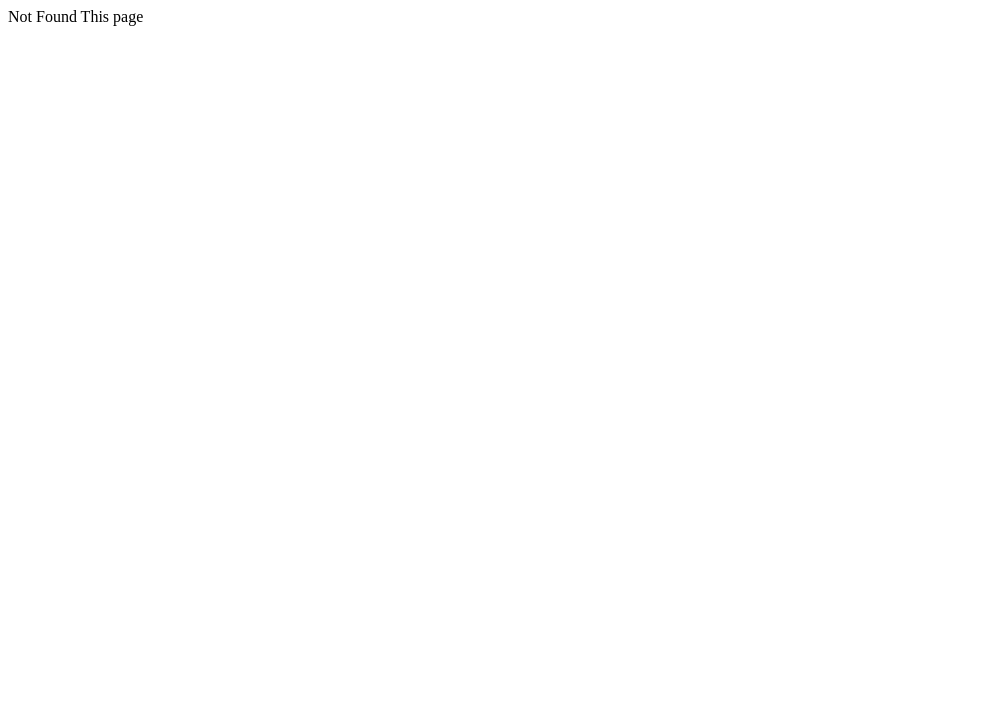
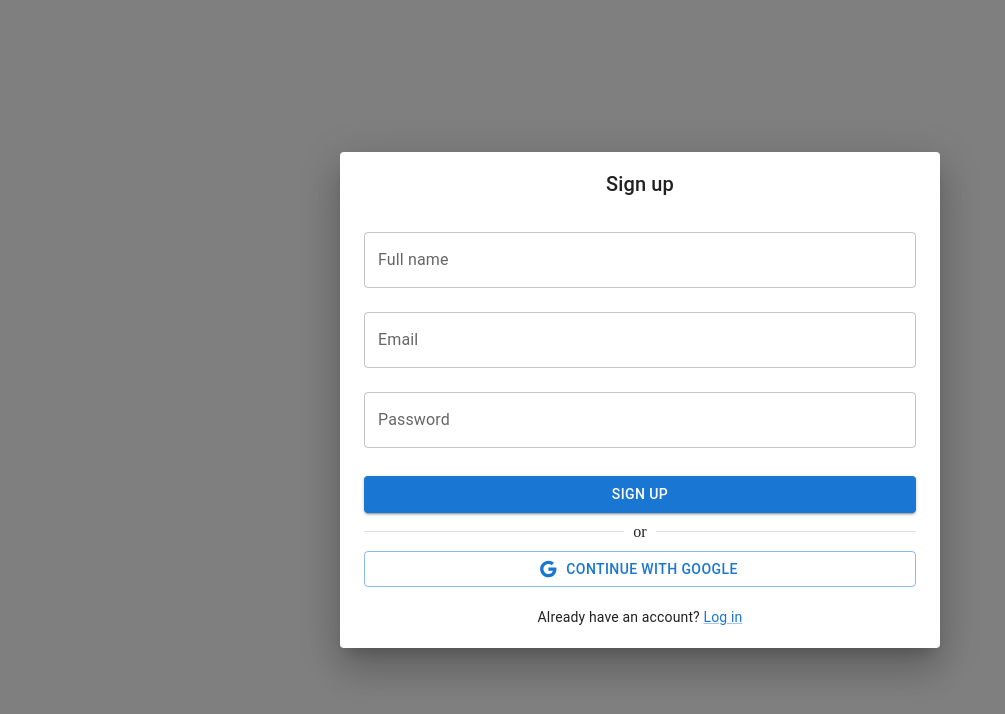
Before and after one commit to tuogn2/WebManagerCertificate, a React (Vite) app: page /signup in a window 1280 px wide. Before the commit this address had no page. Shown: the top 714 px of the page, without its empty margins (0-1005 px from the left). Built offline with nearby package versions, Linux system fonts and the light colour scheme.

Commit message:
add signup

```diff
--- a/src/pages/Login.jsx
+++ b/src/pages/Login.jsx
@@ -1,6 +1,6 @@
-import React, { useEffect } from 'react';
-import { useState } from 'react';
-import { useDispatch, useSelector } from 'react-redux';
+import React, { useEffect } from "react";
+import { useState } from "react";
+import { useDispatch, useSelector } from "react-redux";
 import {
   Dialog,
   DialogTitle,
@@ -12,15 +12,20 @@ import {
   Link,
   Box,
   InputAdornment,
-} from '@mui/material';
-import { Google as GoogleIcon, Visibility, VisibilityOff } from '@mui/icons-material';
-import { useNavigate } from 'react-router-dom';
-import { toast } from 'react-toastify'; // Import thư viện Toastify
-import { loginUser } from '../store/slices/authSlice';
+  Typography,
+} from "@mui/material";
+import {
+  Google as GoogleIcon,
+  Visibility,
+  VisibilityOff,
+} from "@mui/icons-material";
+import { useNavigate } from "react-router-dom";
+import { toast } from "react-toastify"; // Import thư viện Toastify
+import { loginUser } from "../store/slices/authSlice";
 
 const Login = ({ open, onClose }) => {
-  const [email, setEmail] = useState('');
-  const [password, setPassword] = useState('');
+  const [email, setEmail] = useState("");
+  const [password, setPassword] = useState("");
   const [showPassword, setShowPassword] = useState(false);
   const dispatch = useDispatch();
   const navigate = useNavigate();
@@ -28,7 +33,7 @@ const Login = ({ open, onClose }) => {
 
   useEffect(() => {
     if (user) {
-      navigate('/');
+      navigate("/");
     }
   }, [user, navigate]);
 
@@ -40,8 +45,8 @@ const Login = ({ open, onClose }) => {
 
   // Cập nhật giá trị mặc định khi component được render
   useEffect(() => {
-    setEmail('johndoe@example.com');
-    setPassword('SecurePassword123');
+    setEmail("johndoe@example.com");
+    setPassword("SecurePassword123");
   }, []);
 
   const handleLogin = () => {
@@ -67,7 +72,7 @@ const Login = ({ open, onClose }) => {
         />
         <TextField
           label="Password"
-          type={showPassword ? 'text' : 'password'}
+          type={showPassword ? "text" : "password"}
           variant="outlined"
           fullWidth
           margin="normal"
@@ -91,22 +96,33 @@ const Login = ({ open, onClose }) => {
           color="primary"
           fullWidth
           onClick={handleLogin}
-          style={{ marginTop: '20px', marginBottom: '10px' }}
+          style={{ marginTop: "20px", marginBottom: "10px" }}
           disabled={loading}
         >
-          {loading ? 'Logging in...' : 'Login'}
+          {loading ? "Logging in..." : "Login"}
         </Button>
         <Divider>or</Divider>
         <Button
           variant="outlined"
           fullWidth
           startIcon={<GoogleIcon />}
-          style={{ marginTop: '10px' }}
+          style={{ marginTop: "10px" }}
         >
           Continue with Google
         </Button>
-        <Box style={{ marginTop: '20px', textAlign: 'center' }}>
-          <Link href="#">New to our website? Sign up</Link>
+        <Box style={{ marginTop: "20px", textAlign: "center" }}>
+          <Typography>
+            New to our website?{" "}
+            <Link
+              href="#"
+              onClick={() => {
+                navigate("/signup");
+              }}
+            >
+              {" "}
+              Sign up
+            </Link>
+          </Typography>
         </Box>
       </DialogContent>
     </Dialog>
--- /dev/null
+++ b/src/pages/Signup.jsx
@@ -0,0 +1,96 @@
+import React, { useState } from "react";
+import {
+  Dialog,
+  DialogTitle,
+  DialogContent,
+  TextField,
+  Button,
+  Divider,
+  IconButton,
+  Link,
+  Box,
+  Typography,
+} from "@mui/material";
+import { Google as GoogleIcon } from "@mui/icons-material";
+import { useNavigate } from "react-router-dom";
+
+const Signup = ({ open, onClose }) => {
+  const [email, setEmail] = useState("");
+  const [password, setPassword] = useState("");
+  const [fullName, setFullName] = useState("");
+
+  const navigate = useNavigate();
+
+  const handleLogin = () => {
+    console.log("Email:", email, "Password:", password);
+  };
+
+  return (
+    <Dialog open={true} onClose={onClose}>
+      <DialogTitle textAlign={"center"}>Sign up</DialogTitle>
+      <DialogContent>
+        <TextField
+          label="Full name"
+          type="text"
+          variant="outlined"
+          fullWidth
+          margin="normal"
+          value={fullName}
+          onChange={(e) => setFullName(e.target.value)}
+        />
+        <TextField
+          label="Email"
+          type="email"
+          variant="outlined"
+          fullWidth
+          margin="normal"
+          value={email}
+          onChange={(e) => setEmail(e.target.value)}
+        />
+        <TextField
+          label="Password"
+          type="password"
+          variant="outlined"
+          fullWidth
+          margin="normal"
+          value={password}
+          onChange={(e) => setPassword(e.target.value)}
+        />
+
+        <Button
+          variant="contained"
+          color="primary"
+          fullWidth
+          onClick={handleLogin}
+          style={{ marginTop: "20px", marginBottom: "10px" }}
+        >
+          Sign Up
+        </Button>
+        <Divider>or</Divider>
+        <Button
+          variant="outlined"
+          fullWidth
+          startIcon={<GoogleIcon />}
+          style={{ marginTop: "10px" }}
+        >
+          Continue with Google
+        </Button>
+        <Box style={{ marginTop: "20px", textAlign: "center" }}>
+          <Typography variant="body2">
+            Already have an account?{" "}
+            <Link
+              href="#"
+              onClick={() => {
+                navigate("/login");
+              }}
+            >
+              Log in
+            </Link>{" "}
+          </Typography>
+        </Box>
+      </DialogContent>
+    </Dialog>
+  );
+};
+
+export default Signup;
--- a/src/routes/Routes.jsx
+++ b/src/routes/Routes.jsx
@@ -9,6 +9,7 @@ import Setting from "../pages/Setting";
 import Login from "../pages/Login";
 import DetailTest from "../pages/DetailTest";
 import TakeExam from "../pages/TakeExam";
+import Signup from "../pages/Signup";
 
 const Routes = () => {
   return useRoutes([
@@ -37,6 +38,7 @@ const Routes = () => {
       path: "/take-test/:id",
       element: <TakeExam />,
     },
+    { path: "/signup", element: <Signup /> },
   ]);
 };
 
```
